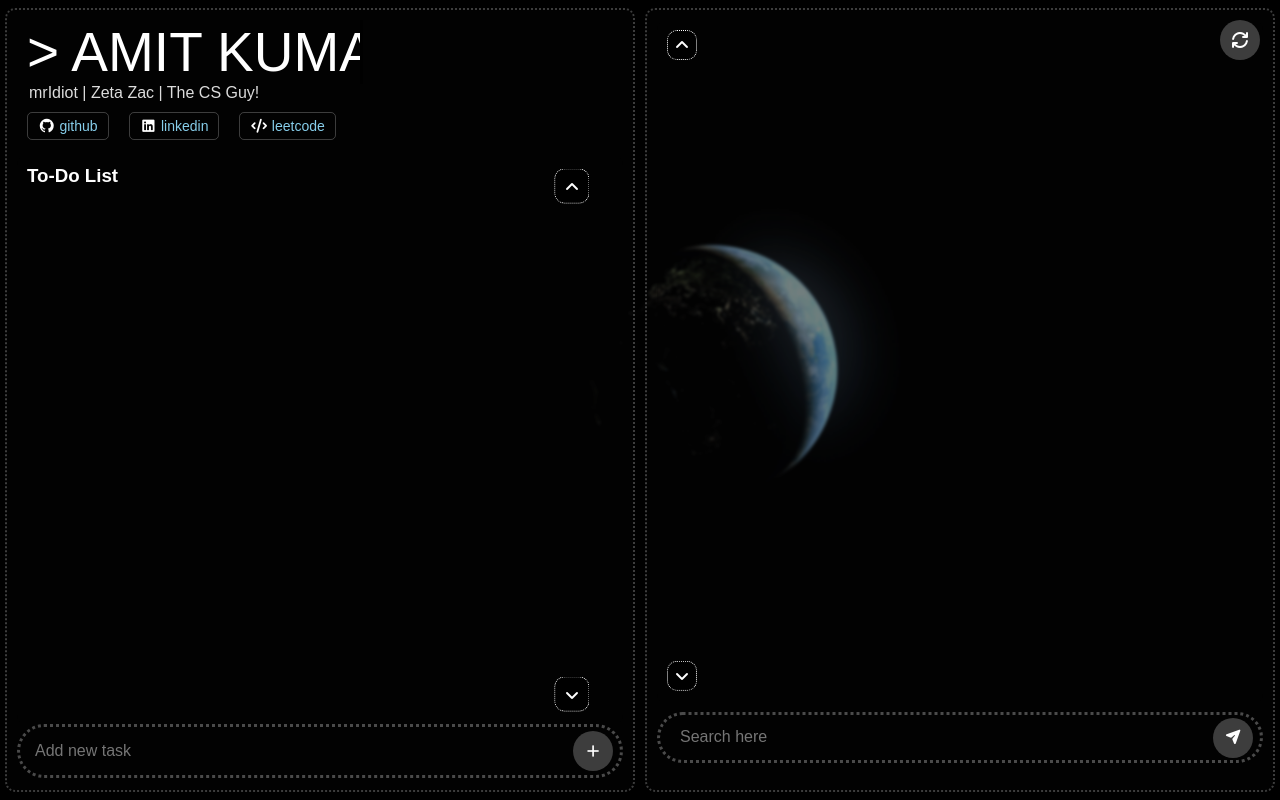
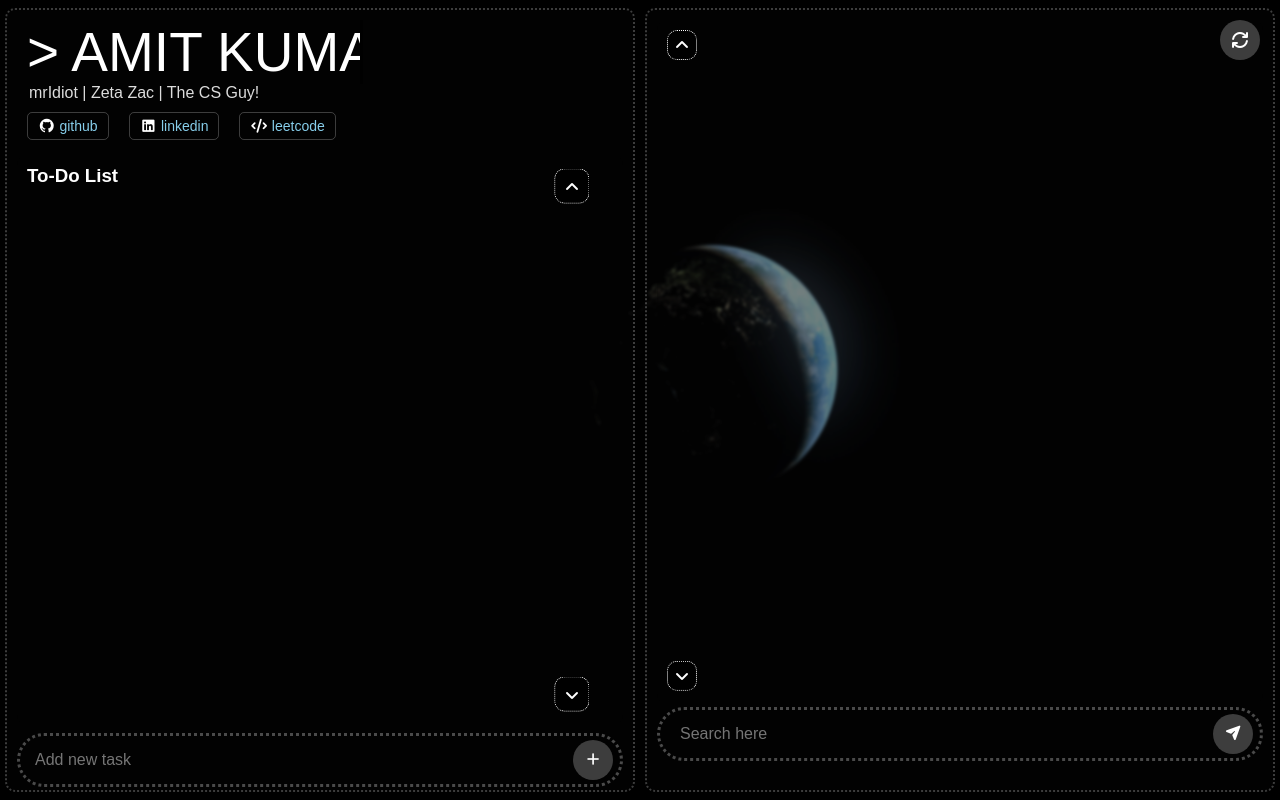
Before and after one commit to YastiwariServies/myWorkSpace, a plain HTML site: page index.html in a window 1280 px wide. Drawn offline with nearby package versions, Linux system fonts and the light colour scheme; no server answers; a web font is replaced by a local one.

Commit message:
Add files via upload

```diff
--- a/css/style.css
+++ b/css/style.css
@@ -54,9 +54,9 @@ body{
 
 .w50-p .queryBox{
     width: 100%;
-    height: 7.5%;
+    height: 60px !important;
     /* padding: 15px 2px; */
-    margin-top: 5px;
+    margin-top: 0px;
     display: flex;
     justify-content: center;
     align-items: center;
@@ -322,9 +322,9 @@ body{
 
 .addTodo{
     width: 100%;
-    height: 8%;
+    height: 45px;
     position: absolute;
-    margin-top: -4px;
+    margin-top: 12px;
     display: flex;
     justify-content: center;
     align-items: center;
```
